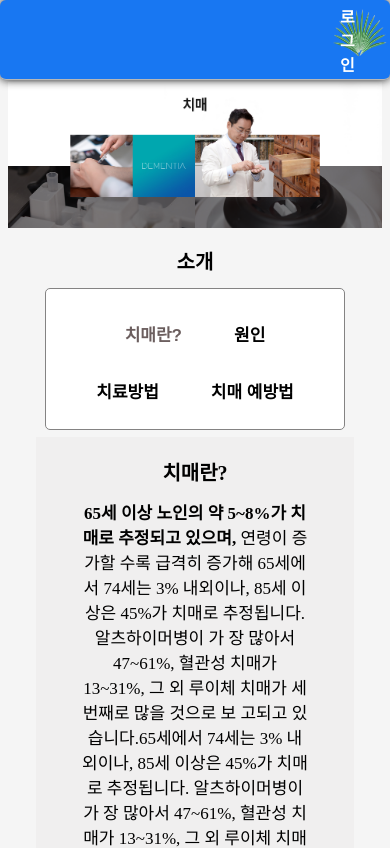
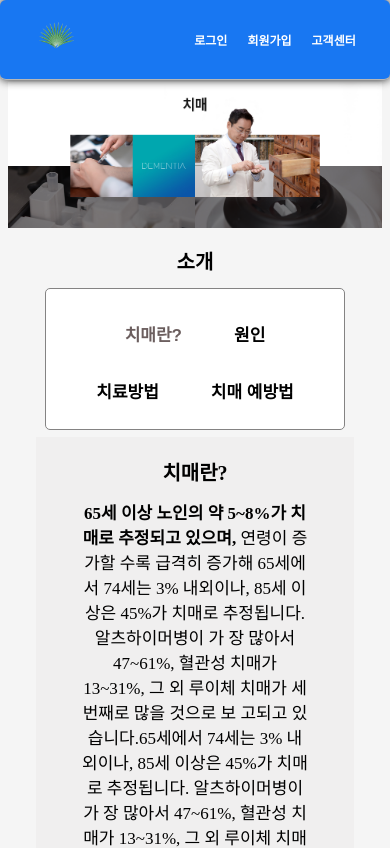
Before and after one commit to hshy1839/aginginplace-web, a React (Create React App) app: page / in a window 390 px wide. Shown: the top 848 px of the page. Built offline with nearby package versions, Linux system fonts and the light colour scheme.

Commit message:
헤더 , 콘텐츠페이지 반응형 css수정

```diff
--- a/src/component/Header.js
+++ b/src/component/Header.js
@@ -9,11 +9,8 @@ const Header = () => {
 
       <div>
         <Link to="/main">
-           <img src="/images/loginlogo.png" alt="Your Logo"  style={{ width: '25%', height: '90px', marginLeft:'300px' }}/>
+           <img src="/images/loginlogo.png" alt="Your Logo" className='hadervar-logo'/>
         </Link>
-
-      </div>
-      <div className="logo">
 
       </div>
 
@@ -27,8 +24,8 @@ const Header = () => {
         </ul>
       </nav>
       <div className="auth-buttons">
-        <button className='Header-nav'><Link to="/login">로그인 </Link></button>
-        <button className='Header-nav'><Link to="/signup">회원가입</Link></button>
+        <button className='Header-loginbtt'><Link to="/login">로그인 </Link></button>
+        <button className='Header-signupbtt'><Link to="/signup">회원가입</Link></button>
         <button className='Header-nav'><Link to="/signup">고객센터</Link></button>
       </div>
     </header>
--- a/src/css/Contents.css
+++ b/src/css/Contents.css
@@ -69,10 +69,37 @@ body {
     }
 
     @media screen and (max-width: 735px) {
+      .video-description-wrapper {
+        flex-direction: column;
+        align-items: center;
+        text-align: center;
+        margin-top: 30px;
+        margin-left: -50px;
+      }
+
+      .video-box {
+        position: static;
+        width: 100%;
+        margin-bottom: 20px;
+
+      }
+
+      .description-box {
+        width: 100%;
+        margin-top: 10px;
+      }
+
+      .description-box a {
+        font-size: 16px;
+      }
+
       .description-box p {
-        display: none;
+        font-size: 14px;
       }
-      .description-box a {
-        display: none;
+      .video-box iframe {
+        width: 100%;
+        height: auto;
+        max-width: 100%;
+        margin-left: -40px;
       }
     }
--- a/src/css/Header.css
+++ b/src/css/Header.css
@@ -11,7 +11,7 @@
   display: flex;
   justify-content: space-between;
   align-items: center;
-  padding: 1px 20px; /* 수정된 부분: 20x가 아니라 20px로 수정 */
+  padding: 1px 20px;
   background-color:#1877F2;
   box-shadow: 0 0 10px rgba(0, 0, 0, 0.9);
   width: 100%;
@@ -56,12 +56,6 @@ nav li {
 .logo img {
   width: 50px;
   height: 50px;
-}
-
-@media (max-width: 960px) {
-  .nav-container {
-    display: none;
-  }
 }
 
 .nav-container ul li {
@@ -115,11 +109,59 @@ nav li {
 
 }
 
-
+.Header-signupbtt a,
+.Header-loginbtt a,
 .Header-nav a{
   color: white;
   font-size: 16px;
 }
+
+.Header-signupbtt a:hover,
+.Header-loginbtt a:hover,
 .Header-nav a:hover{
   color:lightgray;
 }
+
+
+.hadervar-logo{
+  width: 25%;
+  margin-left: 90%;
+}
+
+.Header-loginbtt{
+
+}
+
+@media (max-width: 500px) {
+
+  .hadervar-logo{
+    width: 10px;
+
+    margin-left: 90%;
+  }
+  .auth-buttons button{
+    margin-right: -30px;
+  }
+  .auth-buttons button a{
+    font-size: 12px;
+
+  }
+  .Header-loginbtt{
+    margin-left: 70px;
+  }
+
+.Header-nav{
+  font-size: 12px;
+}
+.hadervar-logo {
+  width: 50px; /* 폰 화면 크기에 맞는 적절한 너비로 조정 */
+  height:auto; /* 높이를 자동으로 조정하여 비율 유지 */
+  margin-left: 10px;
+}
+}
+@media (max-width: 960px) {
+  .nav-container {
+    display: none;
+  }
+
+}
```
